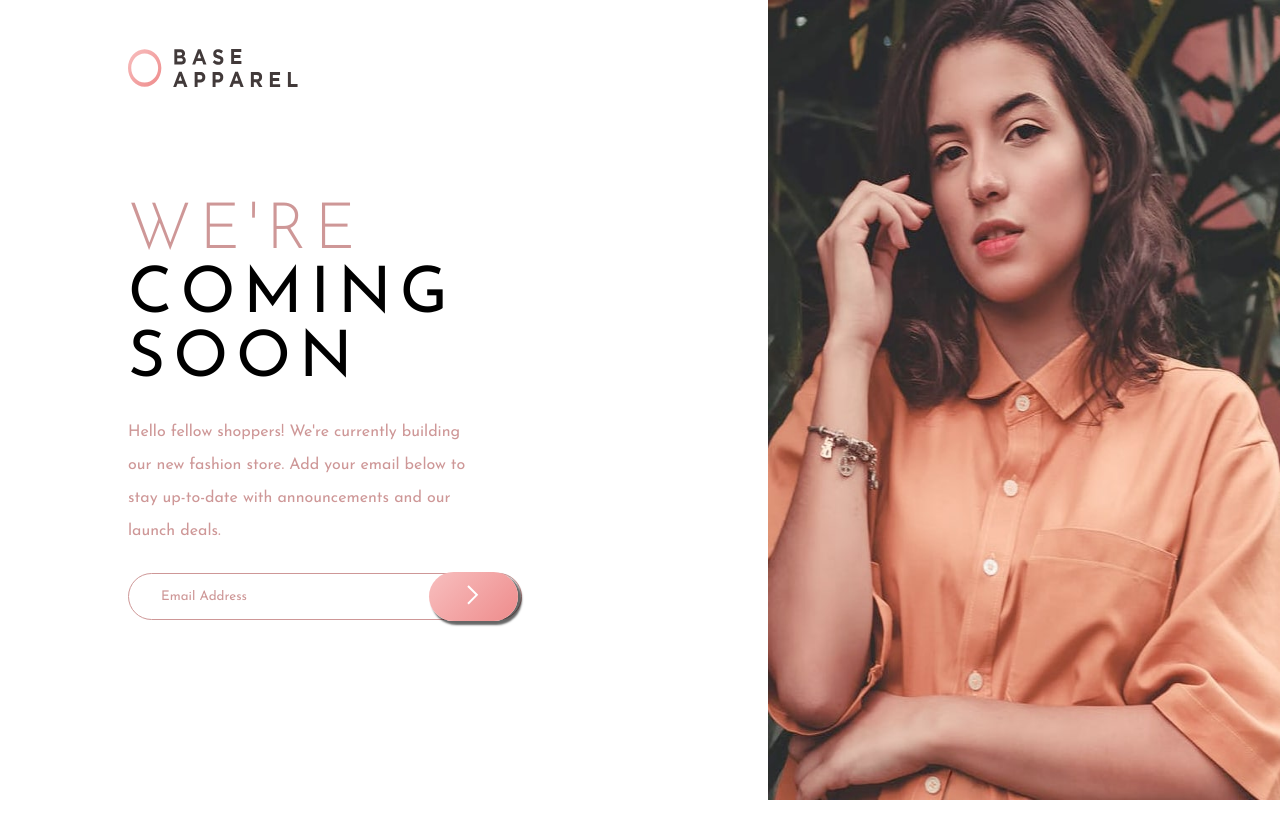
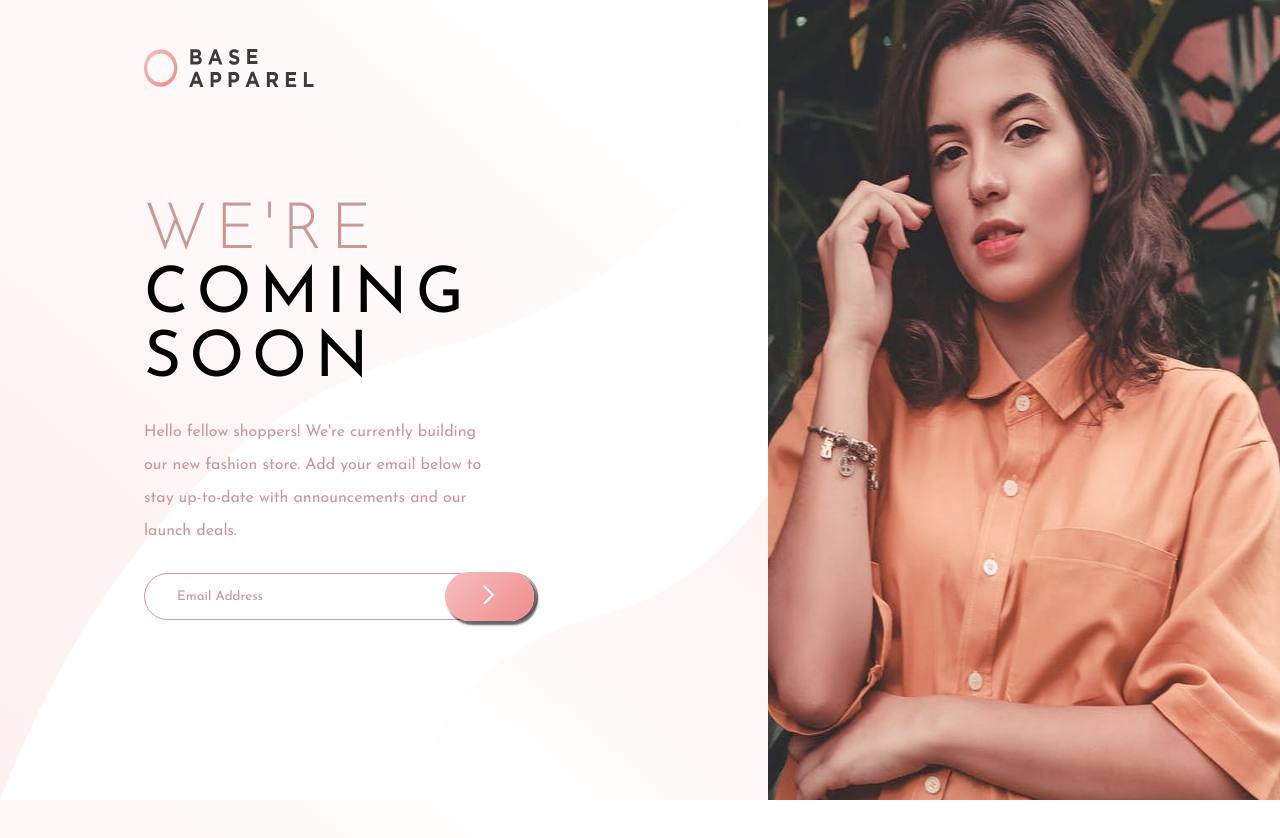
Before and after one commit to Robertron624/base-apparel-coming-soon, a React (Vite) app: page / in a window 1280 px wide. Shown: the top 838 px of the page. Built offline with nearby package versions, Linux system fonts and the light colour scheme.

Commit message:
container desktopp background pattern added

```diff
--- a/src/App.scss
+++ b/src/App.scss
@@ -42,7 +42,6 @@ main {
     display: flex;
     flex-direction: row-reverse;
     text-align: left;
-    gap: 2rem;
   }
 
   .hero-mobile {
@@ -75,8 +74,9 @@ main {
       align-items: center;
       flex-direction: column;
       height: 100vh;
-      padding: 3rem 8rem 0 8rem;
+      padding: 3rem 9rem 0 9rem;
       gap: 7rem;
+      background: url("/bg-pattern-desktop.svg");
     }
 
     .logo-desktop-container {
```
